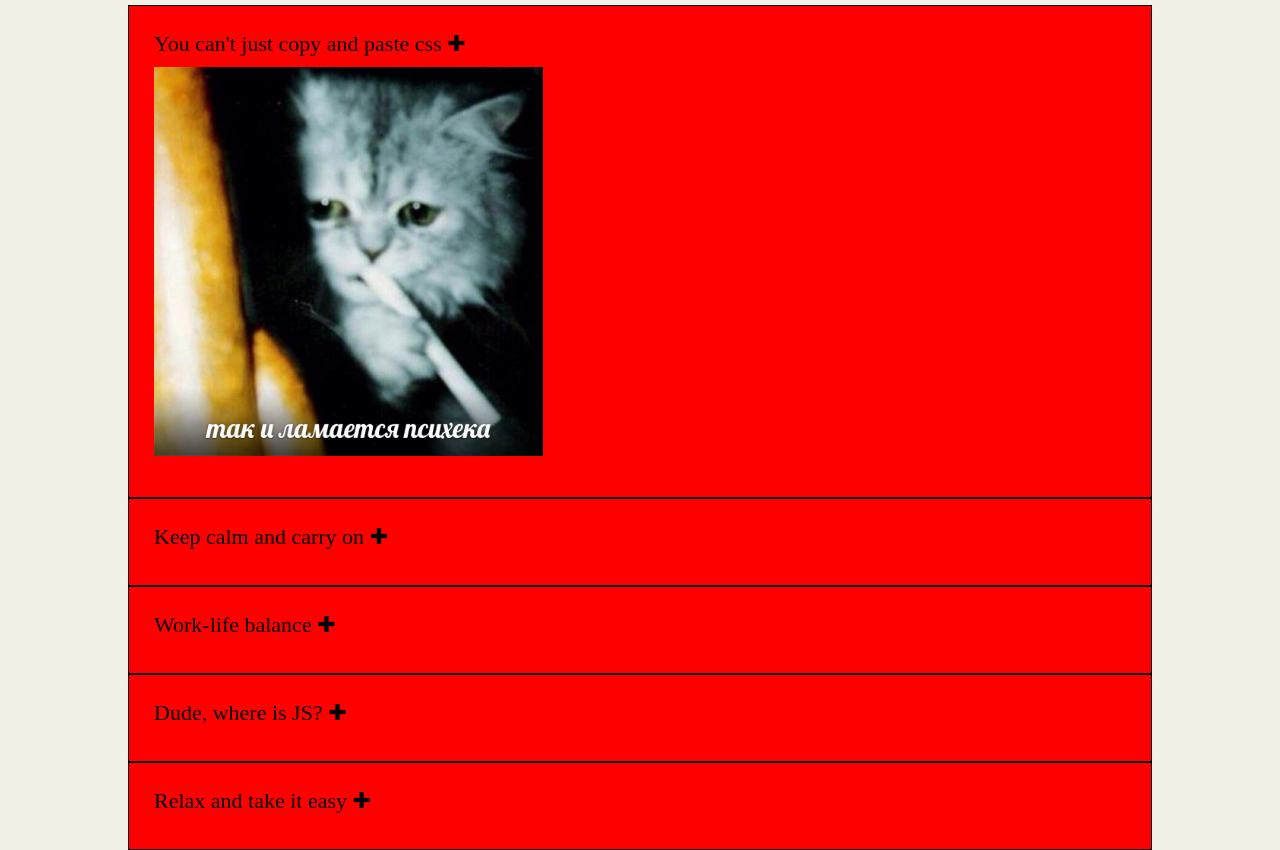
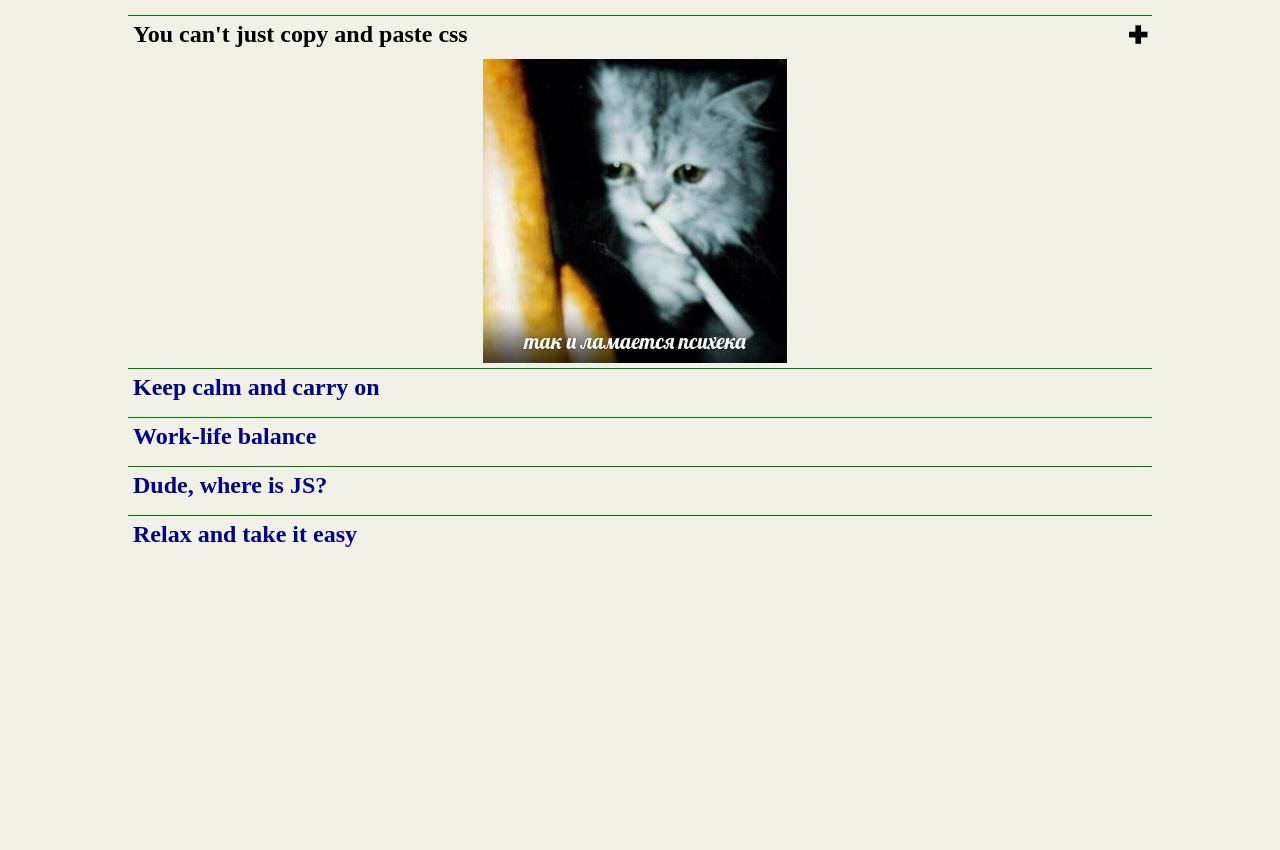
Before and after one commit to Katerinawww/cssBayan, a plain HTML site: page cssBayan/index.html in a window 1280 px wide. Shown: the part 92-942 px from the top of the page. After the commit the page ends 800 px from the top, so only its background shows below. Drawn offline with Linux system fonts and the light colour scheme.

Commit message:
feat: fix icon and transition ()

```diff
--- a/cssBayan/style.css
+++ b/cssBayan/style.css
@@ -9,10 +9,11 @@ body{
 }
 
 h1{
-    margin: 30px;
+    margin: 30px 0;
+    font-size: 40px;
 }
 
-.accordion_wrapper{
+.wrapper{
     margin: 0 auto;
     width: 80%;
 }
@@ -22,32 +23,54 @@ input {
 }
 
 li{
+
     list-style: none;
     width: 100%;
-    background: red;
-    padding: 20px;
-    border: 1px solid black;
+    border-top: 1px solid green;
 }
 
 label {
-    display: block;
-    font-size: 22px;
+    display: flex;
+    color: darkblue;
+    justify-content: space-between;
+    font-size: 24px;
+    font-weight: 600;
     padding: 5px;
     cursor: pointer;
 }
+
+label span {
+    opacity: 0;
+    transition: .3s;
+}
+
 .content_pic {
+    align-items: center;
+    justify-content: center;
     overflow: hidden;
     height: 0;
-    transition: .1s;
+    opacity: 0;
+    transition: .8s;
 }
 
 .content_pic>img {
-    width: 40%;
+    width: 30%;
     height: 30%;
+    opacity: 1;
 }
 
 input:checked~.content_pic,
 input:hover~.content_pic {
-    transition: .3s;
+    opacity: 1;
     height: 100%;
 }
+
+input:checked~label,
+input:hover~label {
+color: black;
+}
+
+input:checked~label>span{
+    rotate: 90deg;
+    opacity: 1;
+}
```
